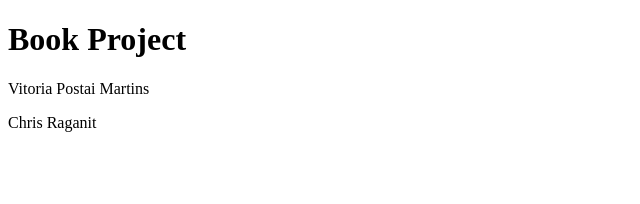
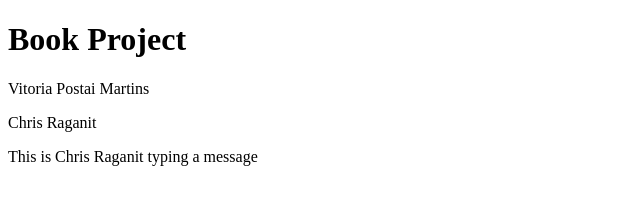
Before and after one commit to vitoriapostaimartins/BookWorms, a plain HTML site: page index.html in a window 1280 px wide. Shown: the whole page, without its empty margins (0-640 px from the left). Drawn offline with Linux system fonts and the light colour scheme.

Commit message:
index.html changes

```diff
--- a/index.html
+++ b/index.html
@@ -9,5 +9,7 @@
         <h1>Book Project</h1>
         <p>Vitoria Postai Martins</p>
         <p>Chris Raganit</p>
+
+        <p>This is Chris Raganit typing a message</p>
     </body>
 </html>
```
